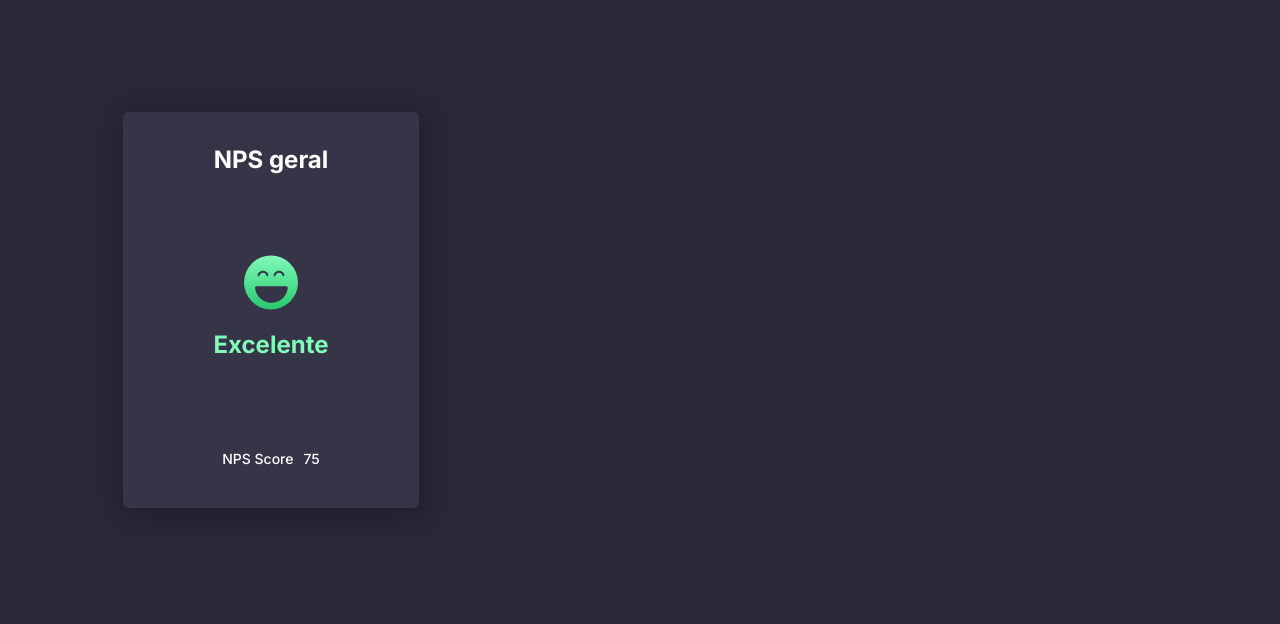
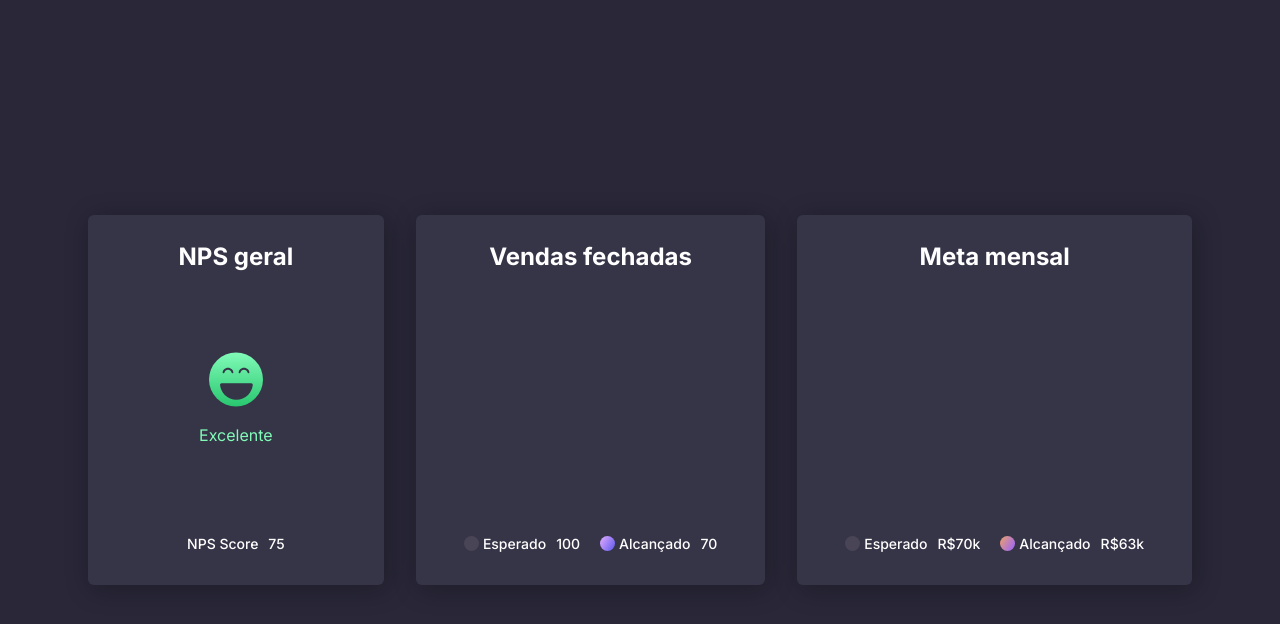
Before and after one commit to MorenaNobre/Bora-Codar-Desafios, a website: page 08-dashboard/index.html in a window 1280 px wide. Drawn offline with Linux system fonts and the light colour scheme.

Commit message:
Structure and style of the cards using grid

```diff
--- a/08-dashboard/index.html
+++ b/08-dashboard/index.html
@@ -14,7 +14,7 @@
     <link rel="stylesheet" href="./style.css" />
   </head>
   <body>
-    <main id="app" class="">
+    <main id="app" class="grid">
       <div class="box nps grid">
         <div class="top">NPS geral</div>
         <div class="middle grid">
@@ -26,9 +26,53 @@
           <span>75</span>
         </div>
       </div>
-      <!-- <div class="box"></div>
-      <div class="box"></div>
-      <div class="box"></div> -->
+      <div class="box sale grid">
+        <div class="top">Vendas fechadas</div>
+        <div class="middle"></div>
+        <div class="bottom">
+          <div class="item">
+            <span>Esperado</span>
+            <span>100</span>
+          </div>
+          <div class="item">
+            <span
+              style="
+                --bg-color: linear-gradient(
+                  121.94deg,
+                  #ce9ffc 15.98%,
+                  #7367f0 82.85%
+                );
+              "
+              >Alcançado</span
+            >
+            <span>70</span>
+          </div>
+        </div>
+      </div>
+      <div class="box target grid">
+        <div class="top">Meta mensal</div>
+        <div class="middle"></div>
+        <div class="bottom">
+          <div class="item">
+            <span>Esperado</span>
+            <span>R$70k</span>
+          </div>
+          <div class="item">
+            <span
+              style="
+                --bg-color: linear-gradient(
+                  121.94deg,
+                  #df9780 15.98%,
+                  #a66de9 82.85%
+                );
+              "
+              >Alcançado</span
+            >
+            <span>R$63k</span>
+          </div>
+        </div>
+      </div>
+      <!-- <div class="box"></div> -->
     </main>
   </body>
 </html>
--- a/08-dashboard/style.css
+++ b/08-dashboard/style.css
@@ -13,10 +13,51 @@
 body {
   font-size: 1.6rem;
   font-family: "Inter", sans-serif;
+  background-color: #292738;
 }
 
 .grid {
   display: grid;
+}
+
+.top {
+  font-weight: 600;
+  font-size: 2.4rem;
+  text-align: center;
+}
+
+.bottom {
+  font-weight: 500;
+  font-size: 1.4rem;
+  display: flex;
+  gap: 2rem;
+  justify-content: center;
+  margin-top: auto;
+}
+
+.bottom .item {
+  display: flex;
+  align-items: center;
+  gap: 1rem;
+}
+
+.bottom .item span:nth-child(1) {
+  display: flex;
+  align-items: center;
+  gap: 0.4rem;
+}
+
+.bottom .item span {
+  --bg-color: #4a4556;
+}
+
+.bottom .item span:nth-child(1)::before {
+  content: " ";
+  width: 1.5rem;
+  height: 1.5rem;
+  display: block;
+  background: var(--bg-color);
+  border-radius: 999px;
 }
 
 .box {
@@ -26,17 +67,20 @@ body {
   box-shadow: 0.3rem 0.4rem 2.6rem rgba(0, 0, 0, 0.25);
   border-radius: 0.6rem;
   color: white;
+  line-height: 160%;
 }
 
 #app {
-  background-color: #292738;
+  grid-template-columns: 29.6rem max-content max-content;
+  grid-template-rows: max-content;
   column-gap: 3.2rem;
   row-gap: 5.9rem;
 
-  width: 100vw;
-  height: 100vh;
-
-  padding: 11.2rem 12.3rem;
+  width: fit-content;
+  height: fit-content;
+  min-height: 100vh;
+  min-width: 100vw;
+  place-content: center;
 }
 
 .box:nth-child(4) {
@@ -44,12 +88,6 @@ body {
 }
 
 .nps {
-  font-weight: 600;
-  font-size: 24px;
-  line-height: 160%;
-  text-align: center;
-
-  width: 29.6rem;
   gap: 3.2rem;
 }
 
@@ -62,9 +100,5 @@ body {
 }
 
 .nps .bottom {
-  font-weight: 500;
-  font-size: 1.4rem;
-  display: flex;
-  justify-content: center;
   gap: 1rem;
 }
```
